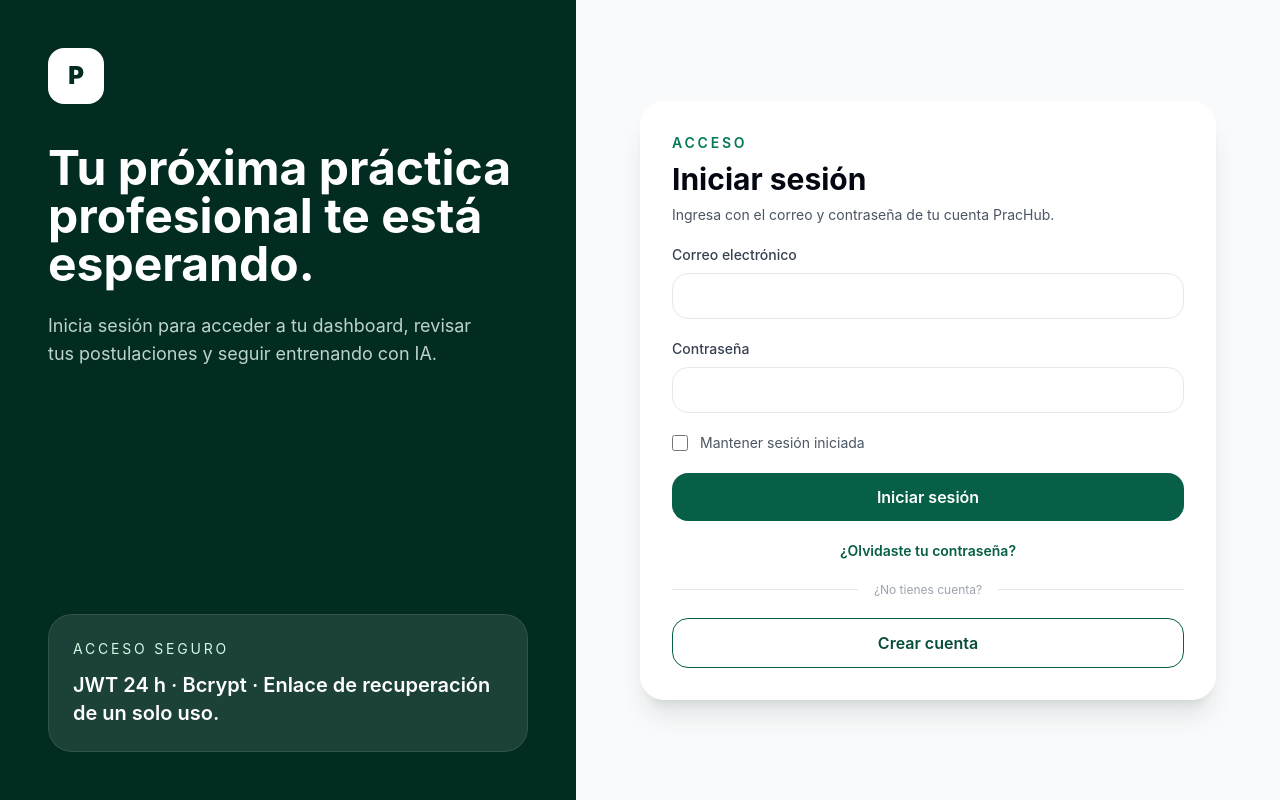
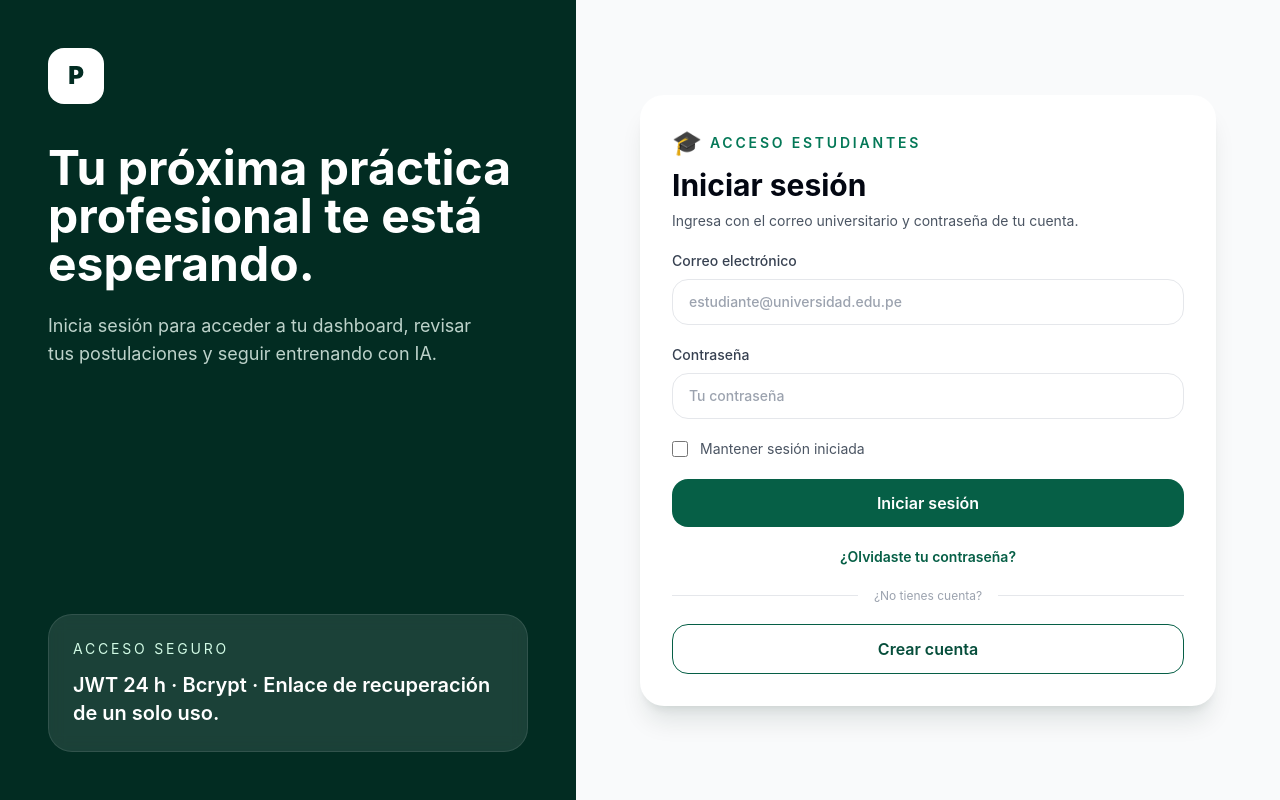
Before and after one commit to RichardCC-dev/PracHub, a React (Vite) app in the folder client/: page /login in a window 1280 px wide. Built offline with nearby package versions, Linux system fonts and the light colour scheme; no server answers.

Commit message:
fix(auth): corrige validación de roles en login
- Agrega verificación estricta de rol de usuario antes de permitir acceso
- Muestra mensaje específico cuando estudiante intenta usar login de empresa o viceversa
- Agrega link para redirigir al login correcto según el rol

```diff
--- a/client/src/components/LoginForm.jsx
+++ b/client/src/components/LoginForm.jsx
@@ -1,12 +1,18 @@
 import { useState } from 'react';
 import { useForm } from 'react-hook-form';
+import { useNavigate } from 'react-router-dom';
 import useAuthStore from '../store/authStore';
+import { loginUser } from '../services/api';
 import { sanitizePayload } from '../utils/security';
 
-const LoginForm = ({ onForgotPassword, onGoToRegister, onLoginSuccess }) => {
+const LoginForm = ({ onForgotPassword, onGoToRegister, onLoginSuccess, role = 'student' }) => {
+  const navigate = useNavigate();
   const [successMessage, setSuccessMessage] = useState('');
   const [rememberMe, setRememberMe] = useState(false);
-  const { login, isLoading, error } = useAuthStore();
+  const [roleError, setRoleError] = useState(null);
+  const [localError, setLocalError] = useState(null);
+  const [isLoading, setIsLoading] = useState(false);
+  const { setUser } = useAuthStore();
   const {
     register,
     handleSubmit,
@@ -15,9 +21,38 @@ const LoginForm = ({ onForgotPassword, onGoToRegister, onLoginSuccess }) => {
 
   const onSubmit = async (values) => {
     setSuccessMessage('');
-    const result = await login(sanitizePayload(values), rememberMe);
-    setSuccessMessage(`${result.message} Redirigiendo a tu panel...`);
-    setTimeout(() => onLoginSuccess(result.user), 800);
+    setRoleError(null);
+    setLocalError(null);
+    setIsLoading(true);
+
+    try {
+      // Llamar a la API directamente sin pasar por el store
+      const result = await loginUser(sanitizePayload(values));
+
+      // Validar que el rol del usuario coincida con el rol del formulario
+      const userRole = result.user?.role;
+      if (userRole !== role) {
+        setRoleError(
+          role === 'company'
+            ? 'No se encontró una cuenta de empresa con estas credenciales.'
+            : 'No se encontró una cuenta de estudiante con estas credenciales.'
+        );
+        setIsLoading(false);
+        return;
+      }
+
+      // Si el rol coincide, ahora sí guardar en el store
+      const { saveSession } = useAuthStore.getState();
+      saveSession(result.token, result.user, rememberMe);
+      setUser(result.user);
+
+      setSuccessMessage(`${result.message} Redirigiendo a tu panel...`);
+      setTimeout(() => onLoginSuccess(result.user), 800);
+    } catch (err) {
+      setLocalError(err.message || 'Error al iniciar sesión');
+    } finally {
+      setIsLoading(false);
+    }
   };
 
   return (
@@ -26,16 +61,38 @@ const LoginForm = ({ onForgotPassword, onGoToRegister, onLoginSuccess }) => {
       className="space-y-5 rounded-3xl bg-white p-8 shadow-xl shadow-emerald-950/10"
     >
       <div>
-        <p className="text-sm font-semibold uppercase tracking-[0.2em] text-emerald-700">Acceso</p>
+        <div className="flex items-center gap-2 mb-2">
+          <span className="text-2xl">{role === 'company' ? '🏢' : '🎓'}</span>
+          <p className={`text-sm font-semibold uppercase tracking-[0.2em] ${role === 'company' ? 'text-blue-700' : 'text-emerald-700'}`}>
+            {role === 'company' ? 'Acceso Empresas' : 'Acceso Estudiantes'}
+          </p>
+        </div>
         <h1 className="mt-2 text-3xl font-bold text-gray-950">Iniciar sesión</h1>
         <p className="mt-2 text-sm text-gray-600">
-          Ingresa con el correo y contraseña de tu cuenta PracHub.
+          {role === 'company'
+            ? 'Ingresa con el correo corporativo y contraseña de tu empresa.'
+            : 'Ingresa con el correo universitario y contraseña de tu cuenta.'}
         </p>
       </div>
 
-      {error && (
+      {roleError && (
         <div className="rounded-2xl border border-red-200 bg-red-50 px-4 py-3 text-sm text-red-700">
-          {error}
+          <p>{roleError}</p>
+          <p className="mt-2 text-xs text-gray-600">
+            ¿Tienes cuenta de {role === 'company' ? 'estudiante' : 'empresa'}?{' '}
+            <button
+              type="button"
+              onClick={() => navigate(role === 'company' ? '/login/student' : '/login/company')}
+              className={`font-semibold underline ${role === 'company' ? 'text-emerald-700 hover:text-emerald-600' : 'text-blue-700 hover:text-blue-600'}`}
+            >
+              Inicia sesión aquí
+            </button>
+          </p>
+        </div>
+      )}
+      {localError && (
+        <div className="rounded-2xl border border-red-200 bg-red-50 px-4 py-3 text-sm text-red-700">
+          {localError}
         </div>
       )}
       {successMessage && (
@@ -49,7 +106,8 @@ const LoginForm = ({ onForgotPassword, onGoToRegister, onLoginSuccess }) => {
         <input
           type="email"
           autoComplete="email"
-          className="w-full rounded-2xl border border-gray-200 px-4 py-3 outline-none focus:border-emerald-700"
+          placeholder={role === 'company' ? 'tuempresa@ejemplo.com' : 'estudiante@universidad.edu.pe'}
+          className={`w-full rounded-2xl border border-gray-200 px-4 py-3 outline-none ${role === 'company' ? 'focus:border-blue-700' : 'focus:border-emerald-700'}`}
           {...register('email', {
             required: 'Ingresa tu correo.',
             pattern: { value: /\S+@\S+\.\S+/, message: 'Correo inválido.' },
@@ -63,7 +121,8 @@ const LoginForm = ({ onForgotPassword, onGoToRegister, onLoginSuccess }) => {
         <input
           type="password"
           autoComplete="current-password"
-          className="w-full rounded-2xl border border-gray-200 px-4 py-3 outline-none focus:border-emerald-700"
+          placeholder="Tu contraseña"
+          className={`w-full rounded-2xl border border-gray-200 px-4 py-3 outline-none ${role === 'company' ? 'focus:border-blue-700' : 'focus:border-emerald-700'}`}
           {...register('password', { required: 'Ingresa tu contraseña.' })}
         />
         {errors.password && <span className="text-xs text-red-600">{errors.password.message}</span>}
@@ -82,7 +141,7 @@ const LoginForm = ({ onForgotPassword, onGoToRegister, onLoginSuccess }) => {
       <button
         type="submit"
         disabled={isLoading}
-        className="w-full rounded-2xl bg-emerald-800 px-5 py-3 font-semibold text-white transition hover:bg-emerald-700 disabled:cursor-not-allowed disabled:opacity-70"
+        className={`w-full rounded-2xl px-5 py-3 font-semibold text-white transition disabled:cursor-not-allowed disabled:opacity-70 ${role === 'company' ? 'bg-blue-700 hover:bg-blue-600' : 'bg-emerald-800 hover:bg-emerald-700'}`}
       >
         {isLoading ? 'Verificando...' : 'Iniciar sesión'}
       </button>
@@ -90,7 +149,7 @@ const LoginForm = ({ onForgotPassword, onGoToRegister, onLoginSuccess }) => {
       <button
         type="button"
         onClick={onForgotPassword}
-        className="w-full text-sm font-semibold text-emerald-800 transition hover:text-emerald-700"
+        className={`w-full text-sm font-semibold transition ${role === 'company' ? 'text-blue-800 hover:text-blue-700' : 'text-emerald-800 hover:text-emerald-700'}`}
       >
         ¿Olvidaste tu contraseña?
       </button>
@@ -104,7 +163,7 @@ const LoginForm = ({ onForgotPassword, onGoToRegister, onLoginSuccess }) => {
       <button
         type="button"
         onClick={onGoToRegister}
-        className="w-full rounded-2xl border border-emerald-800 px-5 py-3 font-semibold text-emerald-900 transition hover:bg-emerald-50"
+        className={`w-full rounded-2xl border px-5 py-3 font-semibold transition ${role === 'company' ? 'border-blue-800 text-blue-900 hover:bg-blue-50' : 'border-emerald-800 text-emerald-900 hover:bg-emerald-50'}`}
       >
         Crear cuenta
       </button>
```
